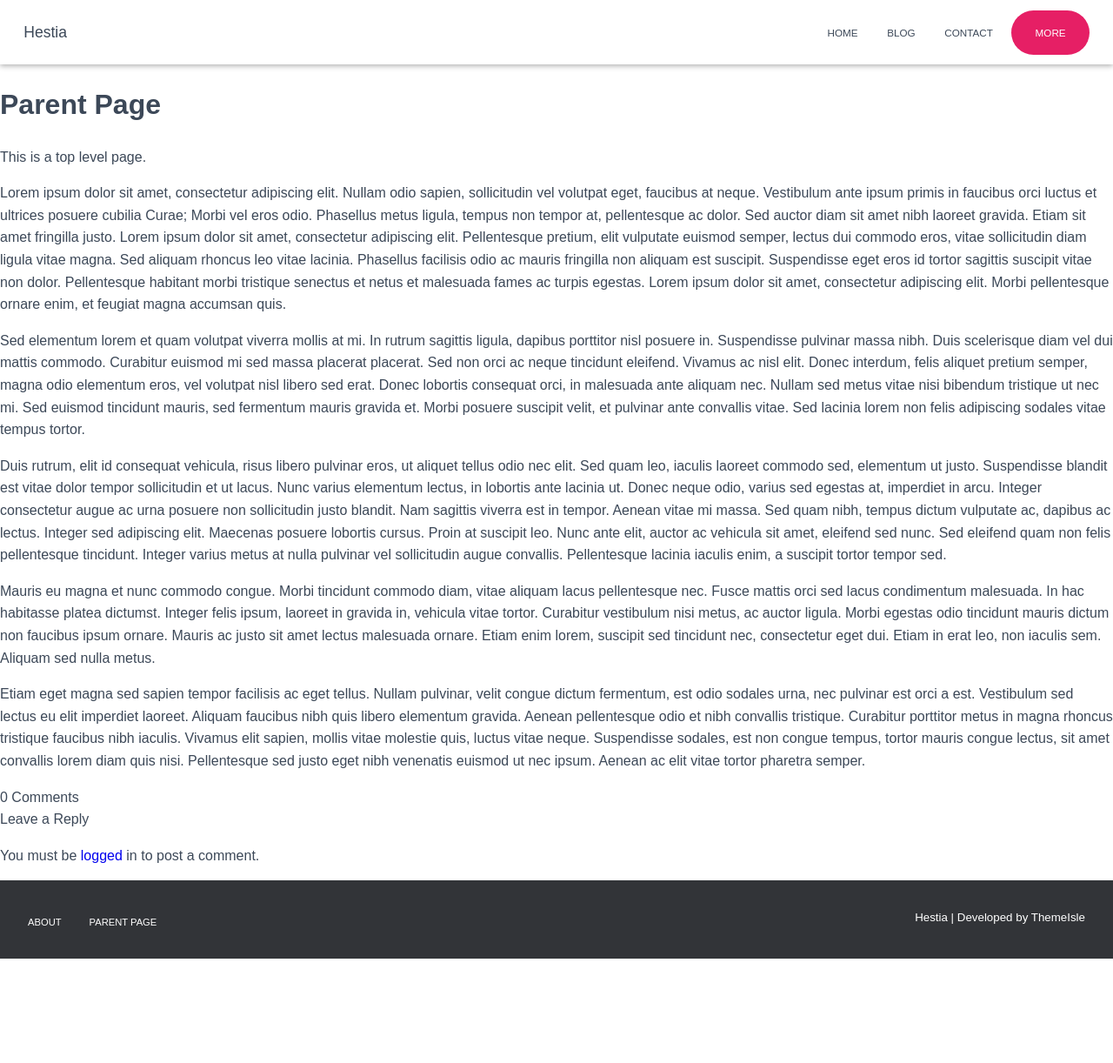
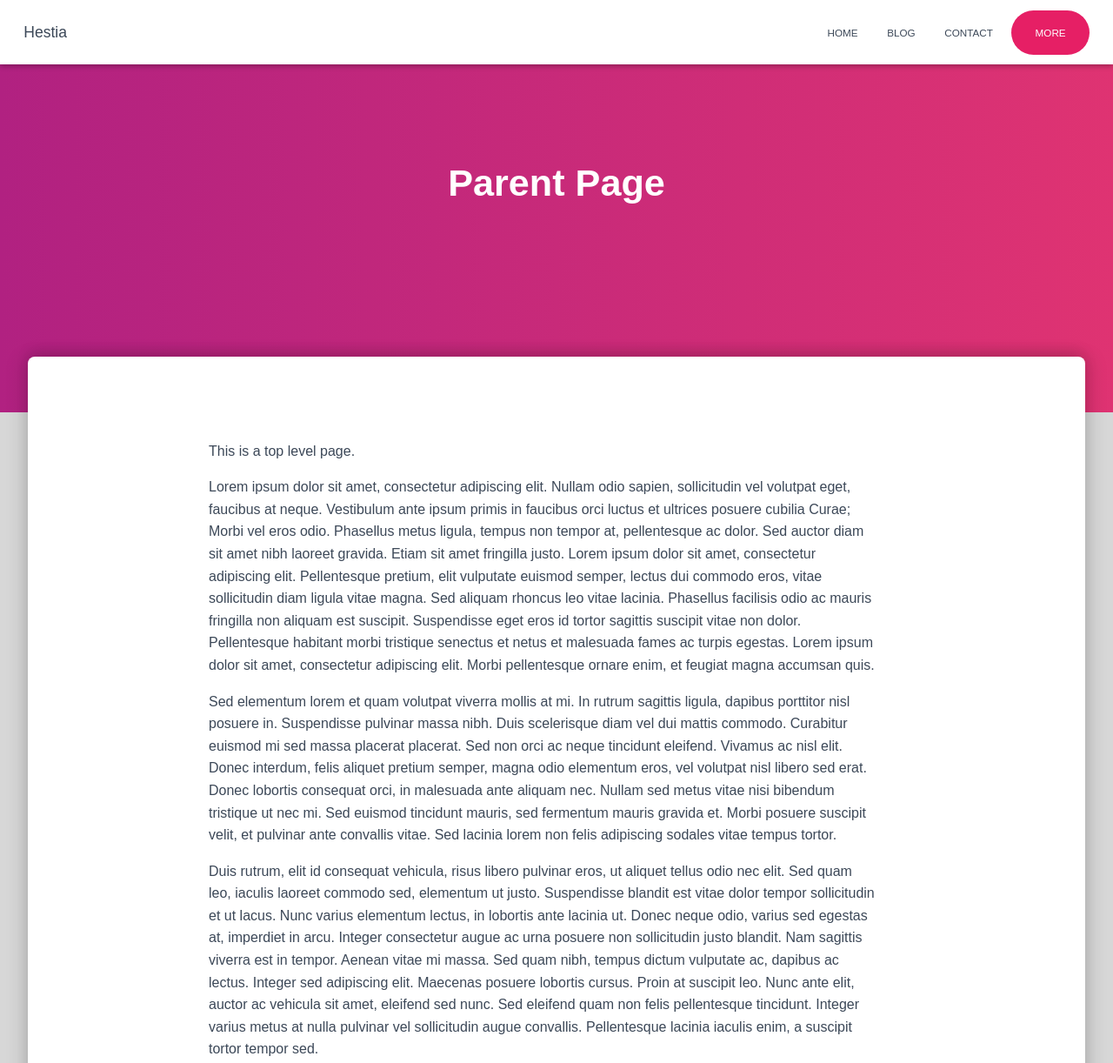
Before and after one commit to StephanieEinahpets/scss-capstone, a plain HTML site: page pages/parent-page.html in a window 1280 px wide. Shown: the top 1222 px of the page at 87% size. Before the commit the page ends 1102 px from the top, so only its background shows below. Drawn offline with nearby package versions, Linux system fonts and the light colour scheme; files that its build step writes are made by us from their sources.

Commit message:
updating parent page styling

```diff
--- a/pages/parent-page.html
+++ b/pages/parent-page.html
@@ -6,7 +6,7 @@
     <link rel="stylesheet" href="/styles/main/main.css" />
     <title>Parent Page | Replication</title>
   </head>
-  <body>
+  <body class="parent">
     <div class="main-header">
       <nav class="nav-container">
         <div class="logo"><a href="../index.html">Hestia</a></div>
@@ -20,20 +20,25 @@
         </ul>
       </nav>
     </div>
+    <div class="parent-hero">
       <h1>Parent Page</h1>
-    <div>
+    </div>
+    <div class="parent-content">
+      <div class="content-wrapper">
         <p>This is a top level page.</p>
         <p>Lorem ipsum dolor sit amet, consectetur adipiscing elit. Nullam odio sapien, sollicitudin vel volutpat eget, faucibus at neque. Vestibulum ante ipsum primis in faucibus orci luctus et ultrices posuere cubilia Curae; Morbi vel eros odio. Phasellus metus ligula, tempus non tempor at, pellentesque ac dolor. Sed auctor diam sit amet nibh laoreet gravida. Etiam sit amet fringilla justo. Lorem ipsum dolor sit amet, consectetur adipiscing elit. Pellentesque pretium, elit vulputate euismod semper, lectus dui commodo eros, vitae sollicitudin diam ligula vitae magna. Sed aliquam rhoncus leo vitae lacinia. Phasellus facilisis odio ac mauris fringilla non aliquam est suscipit. Suspendisse eget eros id tortor sagittis suscipit vitae non dolor. Pellentesque habitant morbi tristique senectus et netus et malesuada fames ac turpis egestas. Lorem ipsum dolor sit amet, consectetur adipiscing elit. Morbi pellentesque ornare enim, et feugiat magna accumsan quis.</p>
         <p>Sed elementum lorem et quam volutpat viverra mollis at mi. In rutrum sagittis ligula, dapibus porttitor nisl posuere in. Suspendisse pulvinar massa nibh. Duis scelerisque diam vel dui mattis commodo. Curabitur euismod mi sed massa placerat placerat. Sed non orci ac neque tincidunt eleifend. Vivamus ac nisl elit. Donec interdum, felis aliquet pretium semper, magna odio elementum eros, vel volutpat nisl libero sed erat. Donec lobortis consequat orci, in malesuada ante aliquam nec. Nullam sed metus vitae nisi bibendum tristique ut nec mi. Sed euismod tincidunt mauris, sed fermentum mauris gravida et. Morbi posuere suscipit velit, et pulvinar ante convallis vitae. Sed lacinia lorem non felis adipiscing sodales vitae tempus tortor.</p>
         <p>Duis rutrum, elit id consequat vehicula, risus libero pulvinar eros, ut aliquet tellus odio nec elit. Sed quam leo, iaculis laoreet commodo sed, elementum ut justo. Suspendisse blandit est vitae dolor tempor sollicitudin et ut lacus. Nunc varius elementum lectus, in lobortis ante lacinia ut. Donec neque odio, varius sed egestas at, imperdiet in arcu. Integer consectetur augue ac urna posuere non sollicitudin justo blandit. Nam sagittis viverra est in tempor. Aenean vitae mi massa. Sed quam nibh, tempus dictum vulputate ac, dapibus ac lectus. Integer sed adipiscing elit. Maecenas posuere lobortis cursus. Proin at suscipit leo. Nunc ante elit, auctor ac vehicula sit amet, eleifend sed nunc. Sed eleifend quam non felis pellentesque tincidunt. Integer varius metus at nulla pulvinar vel sollicitudin augue convallis. Pellentesque lacinia iaculis enim, a suscipit tortor tempor sed.</p>
         <p>Mauris eu magna et nunc commodo congue. Morbi tincidunt commodo diam, vitae aliquam lacus pellentesque nec. Fusce mattis orci sed lacus condimentum malesuada. In hac habitasse platea dictumst. Integer felis ipsum, laoreet in gravida in, vehicula vitae tortor. Curabitur vestibulum nisi metus, ac auctor ligula. Morbi egestas odio tincidunt mauris dictum non faucibus ipsum ornare. Mauris ac justo sit amet lectus malesuada ornare. Etiam enim lorem, suscipit sed tincidunt nec, consectetur eget dui. Etiam in erat leo, non iaculis sem. Aliquam sed nulla metus.</p>
         <p>Etiam eget magna sed sapien tempor facilisis ac eget tellus. Nullam pulvinar, velit congue dictum fermentum, est odio sodales urna, nec pulvinar est orci a est. Vestibulum sed lectus eu elit imperdiet laoreet. Aliquam faucibus nibh quis libero elementum gravida. Aenean pellentesque odio et nibh convallis tristique. Curabitur porttitor metus in magna rhoncus tristique faucibus nibh iaculis. Vivamus elit sapien, mollis vitae molestie quis, luctus vitae neque. Suspendisse sodales, est non congue tempus, tortor mauris congue lectus, sit amet convallis lorem diam quis nisi. Pellentesque sed justo eget nibh venenatis euismod ut nec ipsum. Aenean ac elit vitae tortor pharetra semper.</p>
-    </div>
         <div>
           <div>0 Comments</div>
           <div>Leave a Reply</div>
         </div>
         <p>You must be <a href="#">logged</a> in to post a comment.</p>
+        <img src="/assets/smile-grey.jpg" />
+      </div>
+    </div>
     <footer class="main-footer">
       <div>
         <div><a href="#">ABOUT</a></div>
--- a/styles/main/main.scss
+++ b/styles/main/main.scss
@@ -2,3 +2,4 @@
 @use "../../styles/home/home.scss";
 @use "../../styles/blog/blog.scss";
 @use "../../styles/elements/elements.scss";
+@use "../../styles/parent/parent.scss";
--- /dev/null
+++ b/styles/parent/parent.scss
@@ -0,0 +1,44 @@
+$primary-color: #d52f77;
+$button-color: #ed1861;
+$footer-color: #323438;
+$text-color: #3c4858;
+$light-grey: #9ba3ac;
+$lighter-grey: #d7d7d7;
+$white: #fff;
+$font-family: "Montserrat", sans-serif;
+$spacing: 1.5rem;
+
+body.parent {
+  background-color: $lighter-grey;
+  font-family: $font-family;
+
+  .parent-hero {
+    background: linear-gradient(to right, #b12181, #df3372);
+    height: 50vh;
+    color: $white;
+    display: flex;
+    justify-content: center;
+
+    h1 {
+      font-size: 2.7rem;
+      margin-top: 8%;
+    }
+  }
+  .parent-content {
+    width: 95%;
+    margin: -4rem auto 0 auto;
+    background: #fff;
+    display: flex;
+    flex-direction: column;
+    box-shadow: -8px 0 20px rgba(0, 0, 0, 0.1), 8px 0 20px rgba(0, 0, 0, 0.1),
+      0 -8px 15px rgba(0, 0, 0, 0.08);
+    border-top-left-radius: 8px;
+    border-top-right-radius: 8px;
+
+    .content-wrapper {
+      padding-top: 5rem;
+      padding-left: 13rem;
+      padding-right: 15rem;
+    }
+  }
+}
```
Also changed, not shown: 1 other file. Lines whose indentation alone changed are shown as unchanged.
